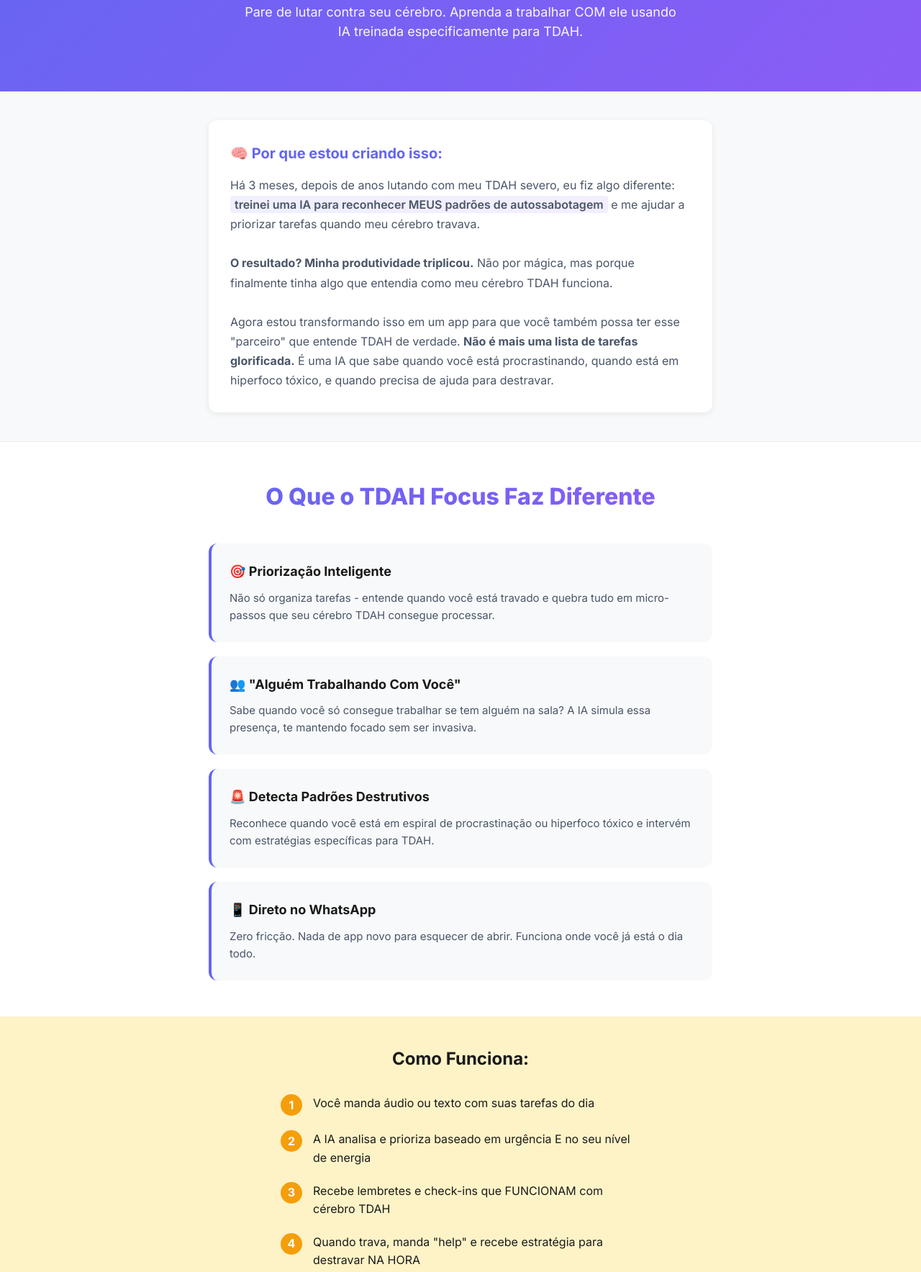
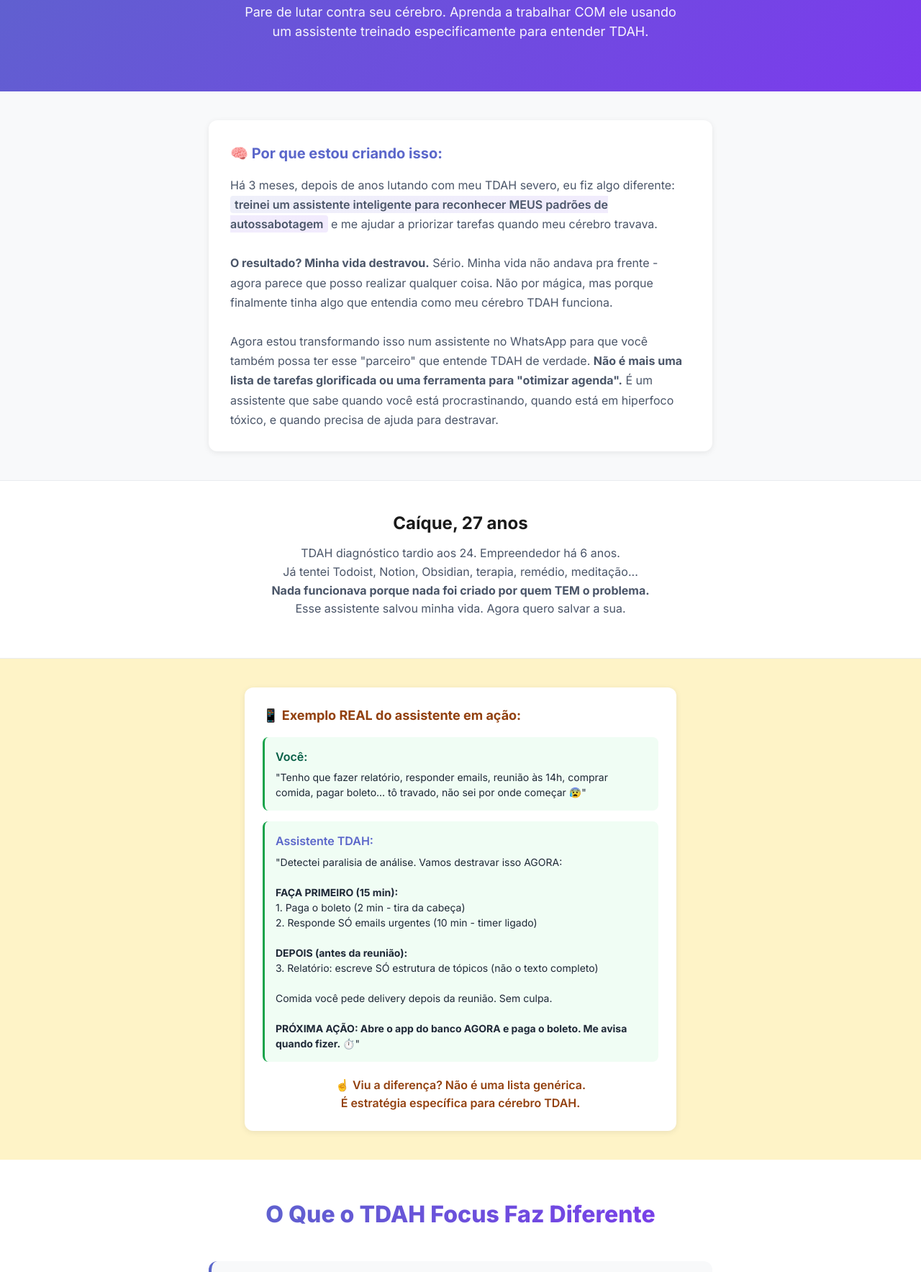
Before and after one commit to caiquesoler/tdah-coach, a plain HTML site: page index.html in a window 1280 px wide. Shown: the part 267-2034 px from the top of the page at 72% size. Drawn offline with Linux system fonts and the light colour scheme.

Commit message:
Update index.html

```diff
--- a/index.html
+++ b/index.html
@@ -3,8 +3,8 @@
 <head>
     <meta charset="UTF-8">
     <meta name="viewport" content="width=device-width, initial-scale=1.0">
-    <title>TDAH Focus - O Primeiro Coach de IA Criado Por Quem Tem TDAH</title>
-    <meta name="description" content="Transforme seu TDAH em superpoder. Coach de IA no WhatsApp que entende como seu cérebro funciona. Criado por quem tem TDAH, para quem tem TDAH.">
+    <title>TDAH Focus - O Primeiro Assistente Criado Por Quem Tem TDAH</title>
+    <meta name="description" content="Destrave sua vida com TDAH. Assistente inteligente no WhatsApp que entende como seu cérebro funciona. Criado por quem tem TDAH, para quem tem TDAH.">
 
     <!-- Google Fonts -->
     <link rel="preconnect" href="https://fonts.googleapis.com">
@@ -25,9 +25,9 @@
             background: #ffffff;
         }
 
-        /* Hero Section */
+        /* Hero Section - Mudando para cores mais calmantes e confiáveis */
         .hero {
-            background: linear-gradient(135deg, #6366f1 0%, #8b5cf6 100%);
+            background: linear-gradient(135deg, #5b67ca 0%, #7c3aed 100%);
             color: white;
             padding: 40px 20px;
             text-align: center;
@@ -35,7 +35,8 @@
 
         .alert-badge {
             display: inline-block;
-            background: rgba(255,255,255,0.2);
+            background: #fbbf24;
+            color: #78350f;
             padding: 8px 16px;
             border-radius: 50px;
             font-size: 14px;
@@ -90,7 +91,7 @@
             font-size: 20px;
             font-weight: 700;
             margin-bottom: 15px;
-            color: #6366f1;
+            color: #5b67ca;
         }
 
         .story-text {
@@ -100,10 +101,93 @@
         }
 
         .highlight {
-            background: linear-gradient(to right, rgba(99,102,241,0.1), rgba(139,92,246,0.1));
+            background: linear-gradient(to right, rgba(91,103,202,0.1), rgba(124,58,237,0.1));
             padding: 2px 6px;
             border-radius: 4px;
             font-weight: 600;
+        }
+
+        /* Creator Section */
+        .creator {
+            background: white;
+            padding: 40px 20px;
+            border-bottom: 1px solid #e9ecef;
+        }
+
+        .creator-box {
+            max-width: 600px;
+            margin: 0 auto;
+            text-align: center;
+        }
+
+        .creator-img {
+            width: 120px;
+            height: 120px;
+            border-radius: 50%;
+            margin-bottom: 20px;
+            border: 4px solid #5b67ca;
+        }
+
+        .creator-name {
+            font-size: 24px;
+            font-weight: 700;
+            color: #1a1a1a;
+            margin-bottom: 10px;
+        }
+
+        .creator-bio {
+            font-size: 16px;
+            color: #4a5568;
+            line-height: 1.6;
+            margin-bottom: 15px;
+        }
+
+        /* Example Section */
+        .example-section {
+            background: #fef3c7;
+            padding: 40px 20px;
+        }
+
+        .example-box {
+            max-width: 600px;
+            margin: 0 auto;
+            background: white;
+            border-radius: 12px;
+            padding: 25px;
+            box-shadow: 0 2px 8px rgba(0,0,0,0.08);
+        }
+
+        .example-title {
+            font-size: 18px;
+            font-weight: 700;
+            margin-bottom: 15px;
+            color: #92400e;
+        }
+
+        .chat-example {
+            background: #f0fdf4;
+            border-left: 3px solid #16a34a;
+            padding: 15px;
+            border-radius: 8px;
+            margin-bottom: 15px;
+        }
+
+        .chat-user {
+            font-weight: 600;
+            color: #065f46;
+            margin-bottom: 5px;
+        }
+
+        .chat-ai {
+            font-weight: 600;
+            color: #5b67ca;
+            margin-bottom: 5px;
+        }
+
+        .chat-text {
+            color: #1f2937;
+            line-height: 1.5;
+            font-size: 14px;
         }
 
         /* Benefits */
@@ -117,7 +201,7 @@
             font-size: 32px;
             font-weight: 800;
             margin-bottom: 40px;
-            background: linear-gradient(135deg, #6366f1, #8b5cf6);
+            background: linear-gradient(135deg, #5b67ca, #7c3aed);
             -webkit-background-clip: text;
             -webkit-text-fill-color: transparent;
         }
@@ -133,7 +217,7 @@
             background: #f8f9fa;
             padding: 25px;
             border-radius: 12px;
-            border-left: 4px solid #6366f1;
+            border-left: 4px solid #5b67ca;
         }
 
         .benefit-title {
@@ -151,7 +235,7 @@
 
         /* How it Works */
         .how-it-works {
-            background: #fef3c7;
+            background: #e0e7ff;
             padding: 40px 20px;
             text-align: center;
         }
@@ -169,7 +253,7 @@
         }
 
         .step-number {
-            background: #f59e0b;
+            background: #5b67ca;
             color: white;
             width: 30px;
             height: 30px;
@@ -207,7 +291,7 @@
 
         .testimonial-author {
             font-weight: 600;
-            color: #6366f1;
+            color: #5b67ca;
         }
 
         /* Pricing */
@@ -219,17 +303,17 @@
         .price-card {
             max-width: 400px;
             margin: 0 auto;
-            background: linear-gradient(135deg, #6366f1 0%, #8b5cf6 100%);
+            background: linear-gradient(135deg, #5b67ca 0%, #7c3aed 100%);
             color: white;
             padding: 40px;
             border-radius: 16px;
             text-align: center;
-            box-shadow: 0 20px 40px rgba(99,102,241,0.3);
+            box-shadow: 0 20px 40px rgba(91,103,202,0.3);
         }
 
         .badge {
-            background: #f59e0b;
-            color: white;
+            background: #fbbf24;
+            color: #78350f;
             padding: 6px 12px;
             border-radius: 20px;
             font-size: 12px;
@@ -264,9 +348,9 @@
             font-weight: 600;
         }
 
-        /* CTA Button */
+        /* CTA Button - Verde para confiança e ação */
         .cta-button {
-            background: #10b981;
+            background: #16a34a;
             color: white;
             padding: 20px 40px;
             font-size: 18px;
@@ -275,12 +359,13 @@
             display: inline-block;
             border-radius: 8px;
             margin: 20px auto;
-            box-shadow: 0 4px 20px rgba(16,185,129,0.4);
+            box-shadow: 0 4px 20px rgba(22,163,74,0.4);
             transition: transform 0.2s;
         }
 
         .cta-button:hover {
             transform: translateY(-2px);
+            background: #15803d;
         }
 
         /* Important Notice */
@@ -379,8 +464,8 @@
     <!-- Hero Section -->
     <div class="hero">
         <div class="alert-badge">⚡ VAGAS LIMITADAS - OFERTA DE LANÇAMENTO</div>
-        <h1>O Primeiro Coach de IA Criado POR Quem Tem TDAH, PARA Quem Tem TDAH</h1>
-        <p class="subtitle">Pare de lutar contra seu cérebro. Aprenda a trabalhar COM ele usando IA treinada especificamente para TDAH.</p>
+        <h1>O Primeiro Assistente Inteligente Criado POR Quem Tem TDAH, PARA Quem Tem TDAH</h1>
+        <p class="subtitle">Pare de lutar contra seu cérebro. Aprenda a trabalhar COM ele usando um assistente treinado especificamente para entender TDAH.</p>
     </div>
 
     <!-- Story Section -->
@@ -390,12 +475,64 @@
                 <h2 class="story-title">🧠 Por que estou criando isso:</h2>
                 <p class="story-text">
                     Há 3 meses, depois de anos lutando com meu TDAH severo, eu fiz algo diferente:
-                    <span class="highlight">treinei uma IA para reconhecer MEUS padrões de autossabotagem</span> e me ajudar a priorizar tarefas quando meu cérebro travava.
+                    <span class="highlight">treinei um assistente inteligente para reconhecer MEUS padrões de autossabotagem</span> e me ajudar a priorizar tarefas quando meu cérebro travava.
                     <br><br>
-                    <strong>O resultado? Minha produtividade triplicou.</strong> Não por mágica, mas porque finalmente tinha algo que entendia como meu cérebro TDAH funciona.
+                    <strong>O resultado? Minha vida destravou.</strong> Sério. Minha vida não andava pra frente - agora parece que posso realizar qualquer coisa. Não por mágica, mas porque finalmente tinha algo que entendia como meu cérebro TDAH funciona.
                     <br><br>
-                    Agora estou transformando isso em um app para que você também possa ter esse "parceiro" que entende TDAH de verdade.
-                    <strong>Não é mais uma lista de tarefas glorificada.</strong> É uma IA que sabe quando você está procrastinando, quando está em hiperfoco tóxico, e quando precisa de ajuda para destravar.
+                    Agora estou transformando isso num assistente no WhatsApp para que você também possa ter esse "parceiro" que entende TDAH de verdade.
+                    <strong>Não é mais uma lista de tarefas glorificada ou uma ferramenta para "otimizar agenda".</strong> É um assistente que sabe quando você está procrastinando, quando está em hiperfoco tóxico, e quando precisa de ajuda para destravar.
+                </p>
+            </div>
+        </div>
+    </div>
+
+    <!-- Creator Section -->
+    <div class="creator">
+        <div class="creator-box">
+            <!-- Você pode adicionar sua foto aqui -->
+            <!-- <img src="sua-foto.jpg" alt="Criador" class="creator-img"> -->
+            <h3 class="creator-name">Caíque, 27 anos</h3>
+            <p class="creator-bio">
+                TDAH diagnóstico tardio aos 24. Empreendedor há 6 anos. <br>
+                Já tentei Todoist, Notion, Obsidian, terapia, remédio, meditação...<br>
+                <strong>Nada funcionava porque nada foi criado por quem TEM o problema.</strong><br>
+                Esse assistente salvou minha vida. Agora quero salvar a sua.
+            </p>
+        </div>
+    </div>
+
+    <!-- Example Section -->
+    <div class="example-section">
+        <div class="container">
+            <div class="example-box">
+                <h3 class="example-title">📱 Exemplo REAL do assistente em ação:</h3>
+
+                <div class="chat-example">
+                    <div class="chat-user">Você:</div>
+                    <p class="chat-text">"Tenho que fazer relatório, responder emails, reunião às 14h, comprar comida, pagar boleto... tô travado, não sei por onde começar 😰"</p>
+                </div>
+
+                <div class="chat-example">
+                    <div class="chat-ai">Assistente TDAH:</div>
+                    <p class="chat-text">
+                        "Detectei paralisia de análise. Vamos destravar isso AGORA:
+                        <br><br>
+                        <strong>FAÇA PRIMEIRO (15 min):</strong><br>
+                        1. Paga o boleto (2 min - tira da cabeça)<br>
+                        2. Responde SÓ emails urgentes (10 min - timer ligado)<br>
+                        <br>
+                        <strong>DEPOIS (antes da reunião):</strong><br>
+                        3. Relatório: escreve SÓ estrutura de tópicos (não o texto completo)<br>
+                        <br>
+                        Comida você pede delivery depois da reunião. Sem culpa.
+                        <br><br>
+                        <strong>PRÓXIMA AÇÃO: Abre o app do banco AGORA e paga o boleto. Me avisa quando fizer. ⏱️</strong>"
+                    </p>
+                </div>
+
+                <p style="text-align: center; margin-top: 20px; color: #92400e; font-weight: 600;">
+                    ☝️ Viu a diferença? Não é uma lista genérica. <br>
+                    É estratégia específica para cérebro TDAH.
                 </p>
             </div>
         </div>
@@ -416,7 +553,7 @@
                 <div class="benefit-card">
                     <div class="benefit-title">👥 "Alguém Trabalhando Com Você"</div>
                     <div class="benefit-text">
-                        Sabe quando você só consegue trabalhar se tem alguém na sala? A IA simula essa presença, te mantendo focado sem ser invasiva.
+                        Sabe quando você só consegue trabalhar se tem alguém na sala? O assistente simula essa presença, te mantendo focado sem ser invasivo.
                     </div>
                 </div>
 
@@ -448,7 +585,7 @@
                 </div>
                 <div class="step">
                     <div class="step-number">2</div>
-                    <div>A IA analisa e prioriza baseado em urgência E no seu nível de energia</div>
+                    <div>O assistente analisa e prioriza baseado em urgência E no seu nível de energia</div>
                 </div>
                 <div class="step">
                     <div class="step-number">3</div>
@@ -479,14 +616,14 @@
                 <p class="testimonial-text">
                     "ChatGPT e Claude são ótimos, mas eles não entendem TDAH. Quando você fala que está procrastinando, eles te dão uma lista genérica. Esse aqui SABE que meu cérebro precisa de dopamina rápida primeiro pra depois conseguir fazer o importante."
                 </p>
-                <p class="testimonial-author">- Beta tester, 29 anos, TDAH combinado</p>
+                <p class="testimonial-author">- Usuário teste, 29 anos, TDAH combinado</p>
             </div>
 
             <div class="testimonial-card">
                 <p class="testimonial-text">
                     "É a primeira vez que algo digital realmente 'me pega'. Tipo, ele sabe quando estou enrolando vs quando estou genuinamente travada. E não me julga, só me ajuda a sair da paralisia."
                 </p>
-                <p class="testimonial-author">- Beta tester, 34 anos, diagnosticada há 2 anos</p>
+                <p class="testimonial-author">- Usuária teste, 34 anos, diagnosticada há 2 anos</p>
             </div>
         </div>
     </div>
@@ -502,7 +639,7 @@
                 <div class="scarcity">
                     🔥 Restam apenas 73 de 100 vagas de fundador
                 </div>
-                <a href="LINK_DA_HOTMART_AQUI" class="cta-button">
+                <a href="https://pay.hotmart.com/O103504737D" class="cta-button">
                     GARANTIR MINHA VAGA AGORA →
                 </a>
                 <p style="margin-top: 15px; opacity: 0.9; font-size: 14px;">
@@ -519,30 +656,37 @@
         <h2>Perguntas Frequentes</h2>
 
         <div class="faq-item">
-            <div class="faq-question">Por que cobrar se IAs como ChatGPT são grátis?</div>
+            <div class="faq-question">Por que cobrar se ChatGPT/Claude são grátis?</div>
             <div class="faq-answer">
-                ChatGPT não foi treinado para TDAH. Ele não reconhece padrões de procrastinação, não sabe lidar com paralisia de análise, e muitas vezes "alimenta" comportamentos destrutivos. Nosso coach é especificamente treinado em estratégias de TDAH e aprende SEU padrão individual.
+                Três motivos principais: (1) ChatGPT não foi treinado para TDAH - ele não reconhece padrões de procrastinação e muitas vezes "alimenta" comportamentos destrutivos. (2) Você precisa ficar criando conversa nova toda hora porque a memória é limitada. (3) Nosso assistente mantém TODO seu histórico, aprende SEU padrão individual e foi treinado especificamente em estratégias comprovadas para TDAH.
+            </div>
+        </div>
+
+        <div class="faq-item">
+            <div class="faq-question">O que é "assistente inteligente"?</div>
+            <div class="faq-answer">
+                É como ter um coach pessoal no WhatsApp que entende TDAH. Ele analisa suas mensagens, reconhece seus padrões (procrastinação, paralisia, hiperfoco) e te ajuda com estratégias específicas. Não é robô com respostas prontas - ele realmente "entende" seu contexto.
             </div>
         </div>
 
         <div class="faq-item">
             <div class="faq-question">Quando vou ter acesso?</div>
             <div class="faq-answer">
-                Janeiro de 2025. Estamos finalizando o treinamento da IA com os dados dos beta testers para garantir que funcione perfeitamente quando chegar até você.
+                Janeiro de 2025. Estamos finalizando o treinamento do assistente com os dados dos primeiros usuários teste para garantir que funcione perfeitamente quando chegar até você.
             </div>
         </div>
 
         <div class="faq-item">
             <div class="faq-question">E se eu não gostar?</div>
             <div class="faq-answer">
-                Você tem 30 dias de garantia total. Se não funcionar para você, é só pedir o dinheiro de volta. Sem perguntas, sem burocracia.
+                Você tem 30 dias de garantia total. Se não funcionar para você, é só pedir o dinheiro de volta. Sem perguntas, sem burocracia. Eu sei como é frustrante comprar algo que promete ajudar com TDAH e não funciona.
             </div>
         </div>
 
         <div class="faq-item">
             <div class="faq-question">Preciso de diagnóstico formal de TDAH?</div>
             <div class="faq-answer">
-                Não. Se você se identifica com os sintomas e acha que a ferramenta pode te ajudar, é para você. Não pedimos laudos nem fazemos diagnósticos.
+                Não. Se você se identifica com os sintomas e acha que a ferramenta pode te ajudar, é para você. Não pedimos laudos nem fazemos diagnósticos. Muita gente descobre que tem TDAH tarde (como eu aos 24) e fica anos sem diagnóstico.
             </div>
         </div>
     </div>
@@ -551,14 +695,14 @@
     <div class="guarantee">
         <div class="container">
             <h3 style="font-size: 24px; margin-bottom: 20px;">
-                🚀 Transforme seu TDAH em superpoder
+                🚀 Destrave sua vida com TDAH
             </h3>
             <a href="https://pay.hotmart.com/O103504737D" class="cta-button">
-                QUERO MEU COACH DE TDAH POR R$19,90 →
+                QUERO MEU ASSISTENTE TDAH POR R$19,90 →
             </a>
             <div class="guarantee-items">
                 <span class="guarantee-item">🔒 Pagamento 100% seguro</span>
-                <span class="guarantee-item">⚡ Acesso vitalício ao preço de fundador</span>
+                <span class="guarantee-item">⚡ Preço de fundador para sempre</span>
                 <span class="guarantee-item">❤️ Criado por quem entende sua luta</span>
             </div>
         </div>
```
